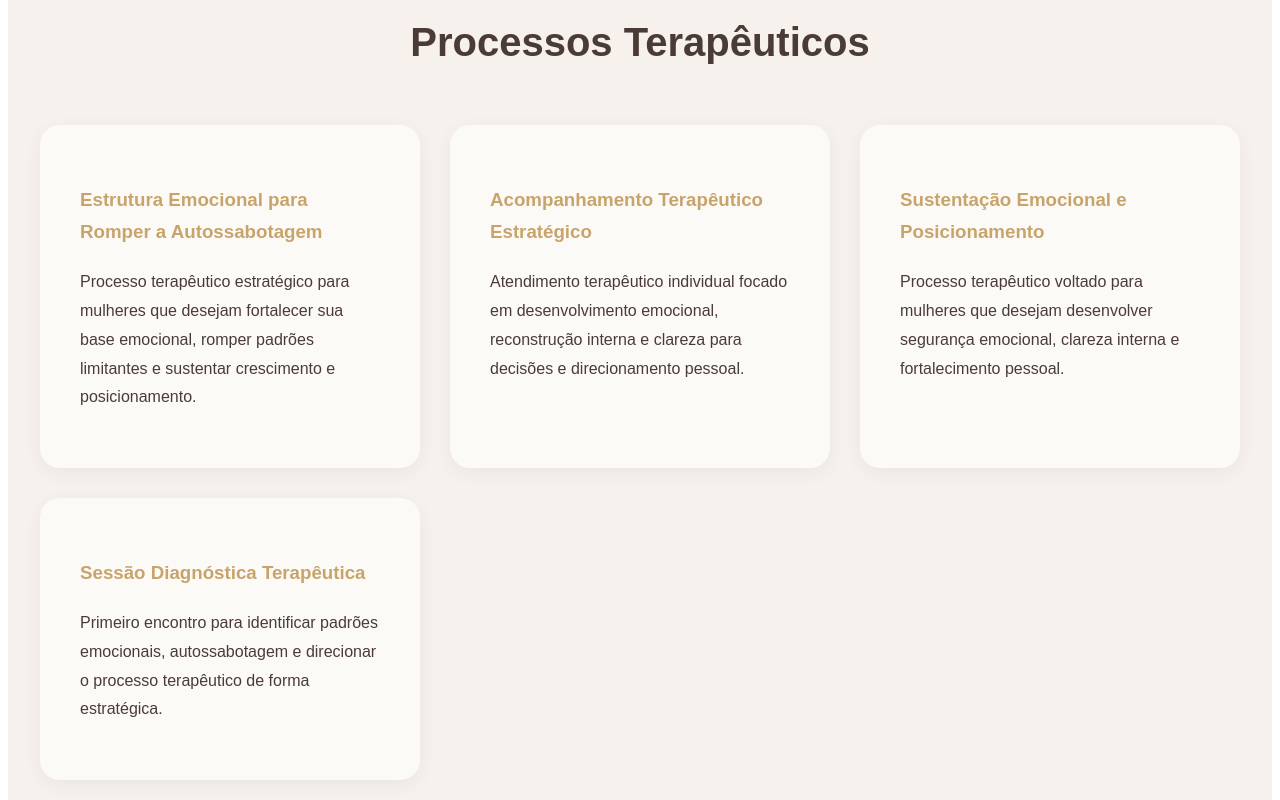
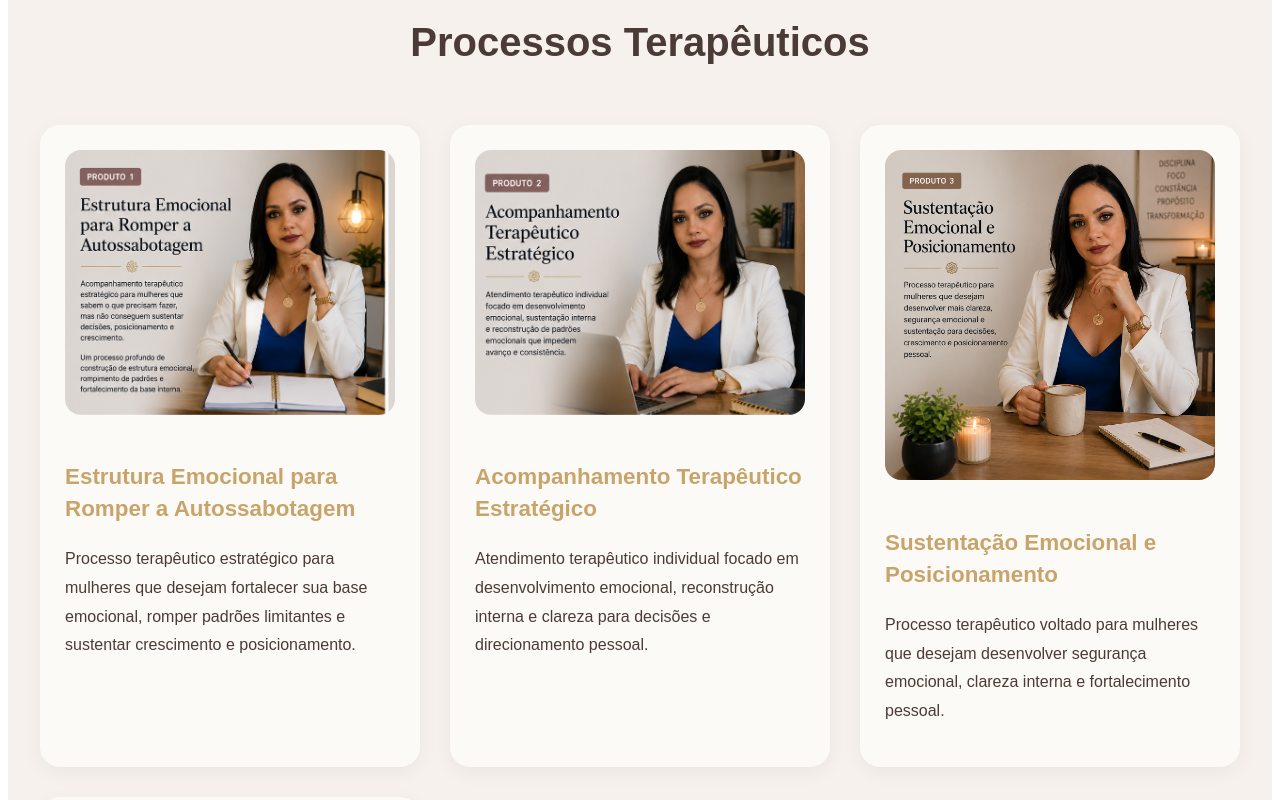
Before and after one commit to Institutokamilahfranco/instituto-kamilah-site, a Next.js app: page / in a window 1280 px wide. Shown: the part 1680-2480 px from the top of the page. Built offline with nearby package versions, Linux system fonts and the light colour scheme.

Commit message:
Update page.js

```diff
--- a/app/page.js
+++ b/app/page.js
@@ -31,7 +31,7 @@ export default function Home() {
           {/* TEXTO */}
           <div>
             <img
-           src="/logo.jpeg"
+              src="/logo.jpeg"
               alt="Instituto Kamilah Franco"
               style={{
                 width: "320px",
@@ -103,7 +103,7 @@ export default function Home() {
           {/* FOTO */}
           <div style={{ textAlign: "center" }}>
             <img
-             src="/kamilah.png"
+              src="/kamilah.png"
               alt="Kamilah Franco"
               style={{
                 width: "100%",
@@ -186,24 +186,28 @@ export default function Home() {
         >
           {[
             {
+              imagem: "/produto1.png",
               titulo:
                 "Estrutura Emocional para Romper a Autossabotagem",
               texto:
                 "Processo terapêutico estratégico para mulheres que desejam fortalecer sua base emocional, romper padrões limitantes e sustentar crescimento e posicionamento.",
             },
             {
+              imagem: "/produto2.png",
               titulo:
                 "Acompanhamento Terapêutico Estratégico",
               texto:
                 "Atendimento terapêutico individual focado em desenvolvimento emocional, reconstrução interna e clareza para decisões e direcionamento pessoal.",
             },
             {
+              imagem: "/produto3.png",
               titulo:
                 "Sustentação Emocional e Posicionamento",
               texto:
                 "Processo terapêutico voltado para mulheres que desejam desenvolver segurança emocional, clareza interna e fortalecimento pessoal.",
             },
             {
+              imagem: "/produto4.png",
               titulo:
                 "Sessão Diagnóstica Terapêutica",
               texto:
@@ -214,17 +218,28 @@ export default function Home() {
               key={index}
               style={{
                 backgroundColor: "#FCFAF7",
-                padding: "40px",
+                padding: "25px",
                 borderRadius: "20px",
                 boxShadow:
                   "0 5px 20px rgba(0,0,0,0.05)",
               }}
             >
+              <img
+                src={item.imagem}
+                alt={item.titulo}
+                style={{
+                  width: "100%",
+                  borderRadius: "16px",
+                  marginBottom: "20px",
+                }}
+              />
+
               <h3
                 style={{
                   marginBottom: "20px",
                   color: "#C8A46A",
                   lineHeight: "2rem",
+                  fontSize: "1.4rem",
                 }}
               >
                 {item.titulo}
@@ -263,6 +278,7 @@ export default function Home() {
             <h3 style={{ color: "#C8A46A" }}>
               Missão
             </h3>
+
             <p style={{ lineHeight: "1.8rem" }}>
               Acolher e direcionar mulheres em seus
               processos emocionais, promovendo
@@ -275,6 +291,7 @@ export default function Home() {
             <h3 style={{ color: "#C8A46A" }}>
               Visão
             </h3>
+
             <p style={{ lineHeight: "1.8rem" }}>
               Ser referência em desenvolvimento emocional
               feminino, ajudando mulheres a construírem
@@ -287,6 +304,7 @@ export default function Home() {
             <h3 style={{ color: "#C8A46A" }}>
               Valores
             </h3>
+
             <p style={{ lineHeight: "1.8rem" }}>
               Acolhimento, ética, escuta, respeito à
               individualidade, transformação emocional,
```
